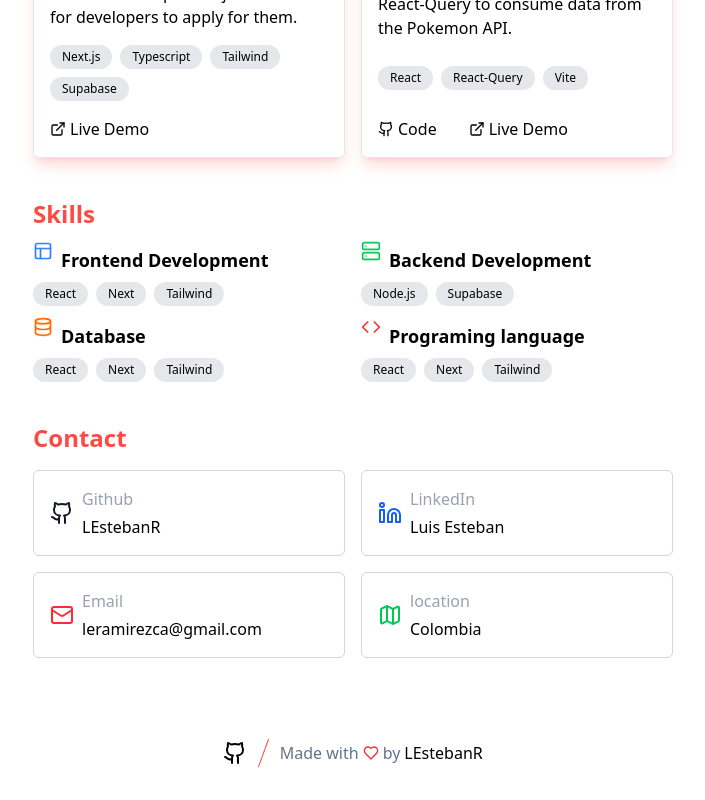
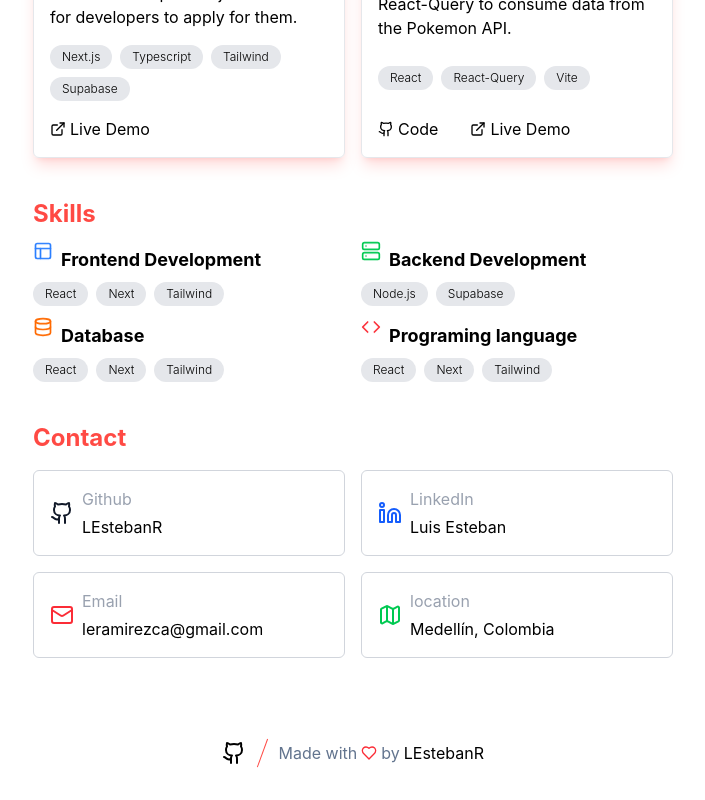
Before and after one commit to LEstebanR/lesteban, a React (Vite) app: page / in a window 1280 px wide. Shown: the part 1670-2470 px from the top of the page, without its empty margins (287-992 px from the left). Built offline with nearby package versions, Linux system fonts and the light colour scheme.

Commit message:
add analytics (#154)
* add analytics

* add vercel analytics

* update pnpm-lock

```diff
--- a/src/data/data.ts
+++ b/src/data/data.ts
@@ -104,7 +104,7 @@ export const CONTACT_LINKS = [
   },
   {
     label: "location",
-    user: "Colombia",
+    user: "Medellín, Colombia",
     icon: Map,
     iconColor: "text-green-500"
   }
--- a/src/main.tsx
+++ b/src/main.tsx
@@ -1,11 +1,11 @@
 import { StrictMode } from "react";
 import { createRoot } from "react-dom/client";
 import App from "./App.tsx";
-
-
+import { Analytics } from "@vercel/analytics/react";
 
 createRoot(document.getElementById("root")!).render(
   <StrictMode>
     <App />
+    <Analytics />
   </StrictMode>
 );
```
Also changed, not shown: package.json (+8 -7 lines), 1 other file (tests, documents, lock files or other folders).
